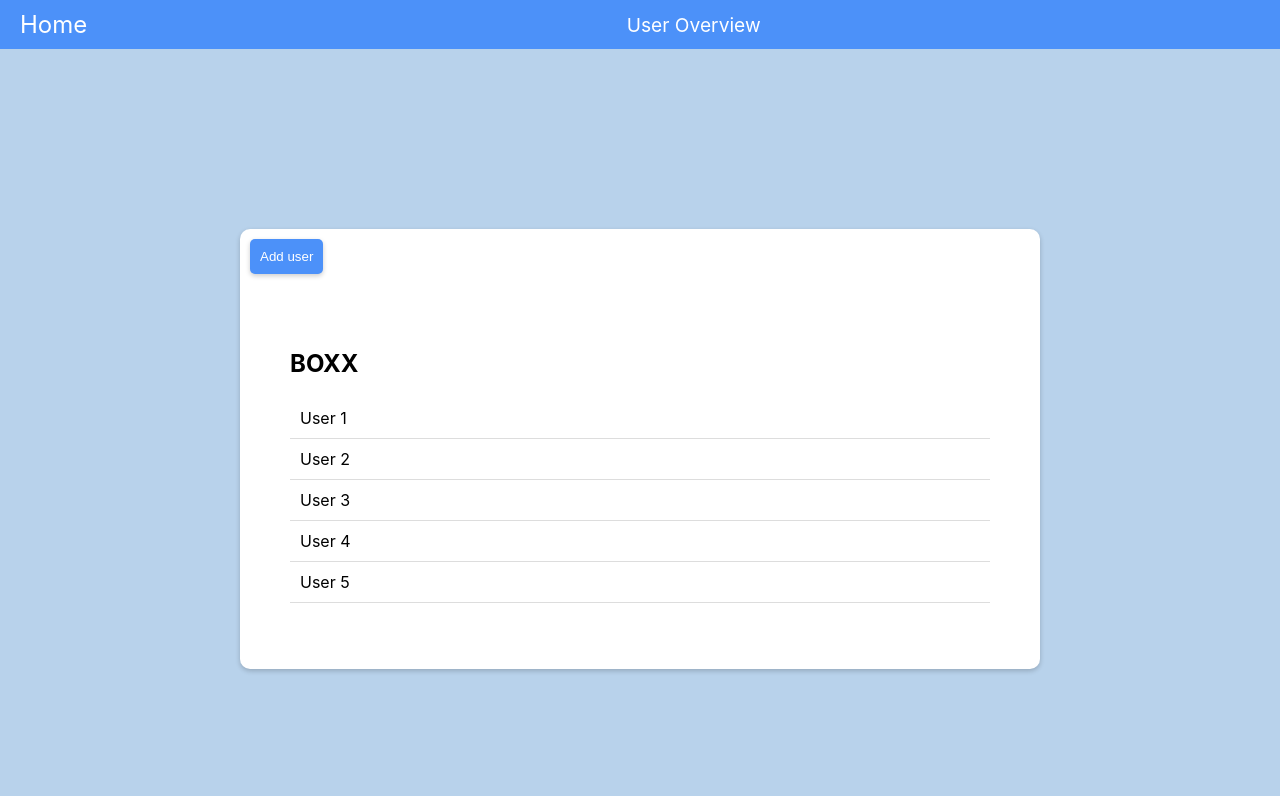
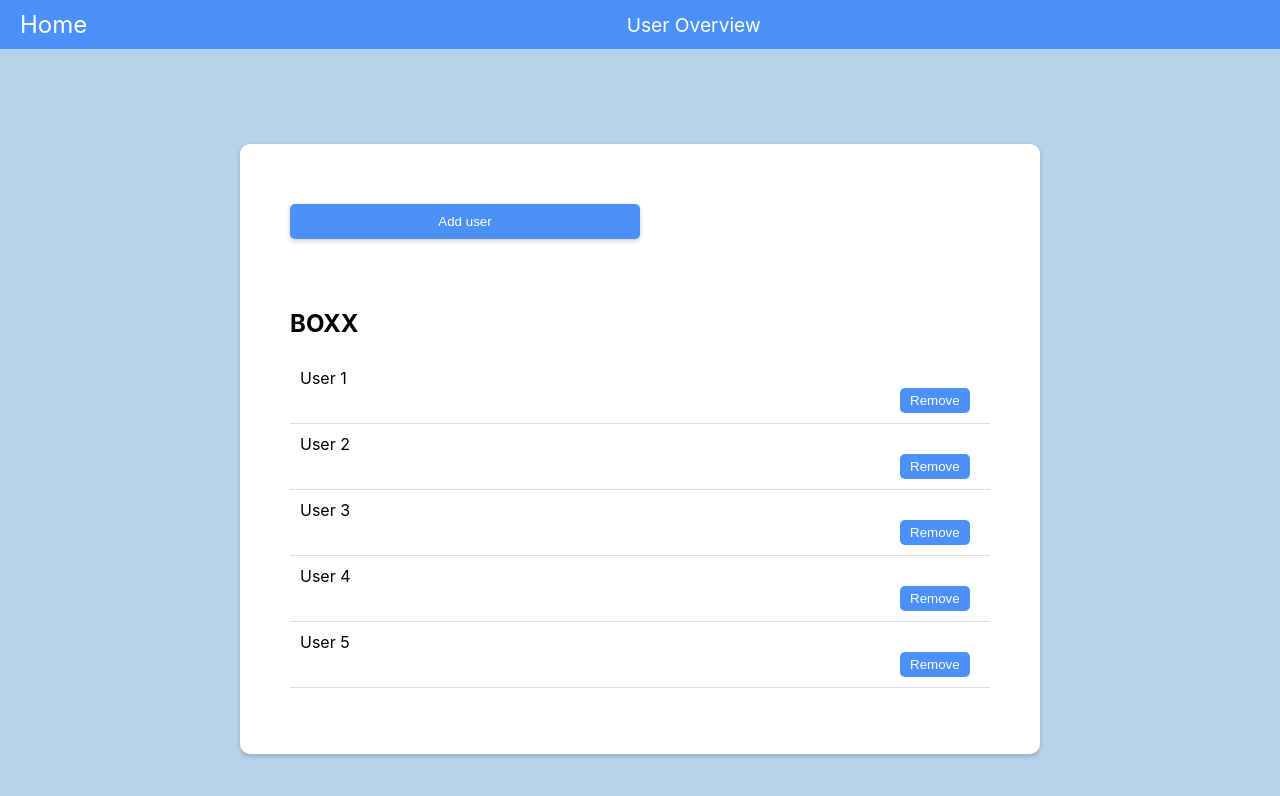
Before and after one commit to hesitantronin/TTDL-web-app, a React (Create React App) app in the folder ttdl-webapp/frontend/ttdl-frontend/: page /userOverview in a window 1280 px wide. Shown: the top 796 px of the page. Built offline with nearby package versions, Linux system fonts and the light colour scheme.

Commit message:
updated useroverview and userdata
userOverview and userDataOverview now use the css file, and userOverview has a delete user button

```diff
--- a/ttdl-webapp/frontend/ttdl-frontend/src/App.tsx
+++ b/ttdl-webapp/frontend/ttdl-frontend/src/App.tsx
@@ -5,7 +5,7 @@ import './App.css';
 import UserOverview from './Views/userOverview';
 import UserDataOverview from './Views/UserDataOverview';
 import HomePage from './Views/HomePage';
-import Login from './Views/Login';
+import Login from './Views/login';
 import ForgotPassword from './Views/ForgotPassword';
 //import your screens here first tee hee
 
--- a/ttdl-webapp/frontend/ttdl-frontend/src/Views/UserDataOverview.tsx
+++ b/ttdl-webapp/frontend/ttdl-frontend/src/Views/UserDataOverview.tsx
@@ -15,22 +15,8 @@ function UserDataOverview(){
     return (
         <div>
             <Navbar />
-        <div style={{
-            display: 'flex',
-            justifyContent: 'center',
-            alignItems: 'center',
-            height: '100vh',
-            backgroundColor: 'rgba(184,210,235,255)'
-        }}>
-            <div style={{
-                backgroundColor: 'white',
-                width: '800px',
-                padding: '50px',
-                margin: '20px',
-                boxSizing: 'border-box',
-                position: 'relative',
-                borderRadius: '10px'
-            }}>
+            <div className={generalStyle.container}>
+                <div className={generalStyle.box}>
                     <h2>gebruiker 1 data</h2>
                     <table style={{ width: '100%', borderCollapse: 'collapse', marginTop: '20px' }}>
                         <thead>
@@ -54,6 +40,7 @@ function UserDataOverview(){
             </div>
         </div>
     );
+
 }
 
 
--- a/ttdl-webapp/frontend/ttdl-frontend/src/Views/stylesheets/generalStyle.module.css
+++ b/ttdl-webapp/frontend/ttdl-frontend/src/Views/stylesheets/generalStyle.module.css
@@ -7,15 +7,14 @@
 }
 
 .box {
-  background-color: 'white';
-  width: '800px';
-  padding: '50px';
-  margin: '20px';
-  box-sizing: 'border-box';
-  position: 'relative';
-  border-radius: '10px';
-  box-Shadow: '0 2px 5px rgba(0,0,0,0.2)';
-
+  background-color: white;
+  width: 800px;
+  padding: 50px;
+  margin: 20px;
+  box-sizing: border-box;
+  position: relative;
+  border-radius: 10px;
+  box-shadow: 0 2px 5px rgba(0, 0, 0, 0.2);
 }
 
 .input-text {
@@ -25,14 +24,14 @@
 }
 
 .button {
-  width: 100%;
+  width: 50%;
   padding: 10px;
   margin-top: 10px;
   background-color: rgba(76, 145, 249, 1);
   color: white;
   border: none;
-  border-radius: '5px';
-  box-shadow: '0 2px 5px rgba(0,0,0,0.2)';
+  border-radius: 5px;
+  box-shadow: 0 2px 5px rgba(0,0,0,0.2);
 }
 
 .navbar {
@@ -57,3 +56,31 @@
   font-size: 1.2rem;
   color: rgb(255, 255, 255);
 }
+
+.heading {
+  padding-top: 50px;
+}
+
+.userList {
+  list-style: none;
+  padding: 0;
+}
+
+.userListItem {
+  padding: 10px;
+  border-bottom: 1px solid #ddd;
+}
+
+.removeButton {
+  margin-left: 600px;
+  padding: 5px 10px;
+  background-color:  rgba(76, 145, 249, 1);
+  color: white;
+  border: none;
+  border-radius: 5px;
+  cursor: pointer;
+}
+
+.removeButton:hover {
+  background-color: darkred;
+}
--- a/ttdl-webapp/frontend/ttdl-frontend/src/Views/userOverview.tsx
+++ b/ttdl-webapp/frontend/ttdl-frontend/src/Views/userOverview.tsx
@@ -1,4 +1,5 @@
 import { useEffect, useState } from 'react';
+import generalStyle from './stylesheets/generalStyle.module.css';
 import Navbar from './navbar';
 
 function UserOverview() {
@@ -9,49 +10,35 @@ function UserOverview() {
         setUsers([...users, newUser]);
     };
 
+    const removeUser = (index: number) => {
+        const isConfirmed = window.confirm('Are you sure you want to remove this user?');
+        if (isConfirmed) {
+            setUsers(users.filter((_, i) => i !== index));
+        }
+    };
+
     return (
         <div>
             <Navbar />
-        <div style={{
-            display: 'flex',
-            justifyContent: 'center',
-            alignItems: 'center',
-            height: '100vh',
-            backgroundColor: 'rgba(184,210,235,255)'
-        }}>
-            <div style={{
-                backgroundColor: 'white',
-                width: '800px',
-                padding: '50px',
-                margin: '20px',
-                boxSizing: 'border-box',
-                position: 'relative',
-                borderRadius: '10px',
-                boxShadow: '0 2px 5px rgba(0,0,0,0.2)',
-            }}>
+            <div className={generalStyle.container}>
+                <div className={generalStyle.box}>
                     <button
                         onClick={addUser}
-                    style={{
-                        position: 'absolute',
-                        top: '10px',
-                        left: '10px',
-                        padding: '10px',
-                        backgroundColor: 'rgba(76,145,249,255)',
-                        color: 'white',
-                        border: 'none',
-                        borderRadius: '5px',
-                        boxShadow: '0 2px 5px rgba(0,0,0,0.2)',
-                    }}>
+                        className={generalStyle.button}
+                    >
                         Add user
                     </button>
-                <h2 style={{ paddingTop: '50px' }}>BOXX</h2>
-                <ul style={{ listStyle: 'none', padding: 0 }}>
+                    <h2 className={generalStyle.heading}>BOXX</h2>
+                    <ul className={generalStyle.userList}>
                         {users.map((user, index) => (
-                        <li key={index} style={{
-                            padding: '10px',
-                            borderBottom: '1px solid #ddd'
-                        }}>
+                            <li key={index} className={generalStyle.userListItem}>
                                 {user}
+                                <button
+                                    onClick={() => removeUser(index)}
+                                    className={generalStyle.removeButton}
+                                >
+                                    Remove
+                                </button>
                             </li>
                         ))}
                     </ul>
```
Lines whose indentation alone changed are shown as unchanged.
